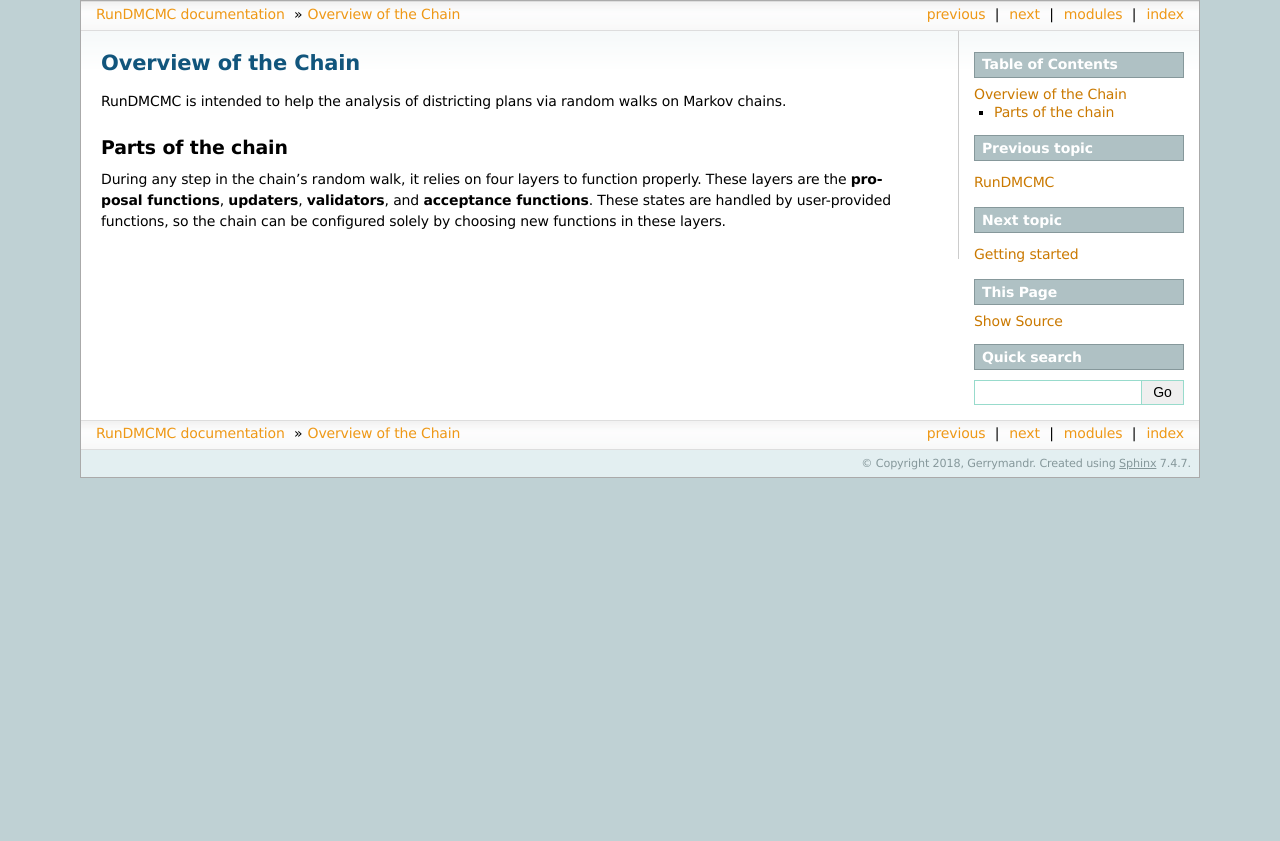
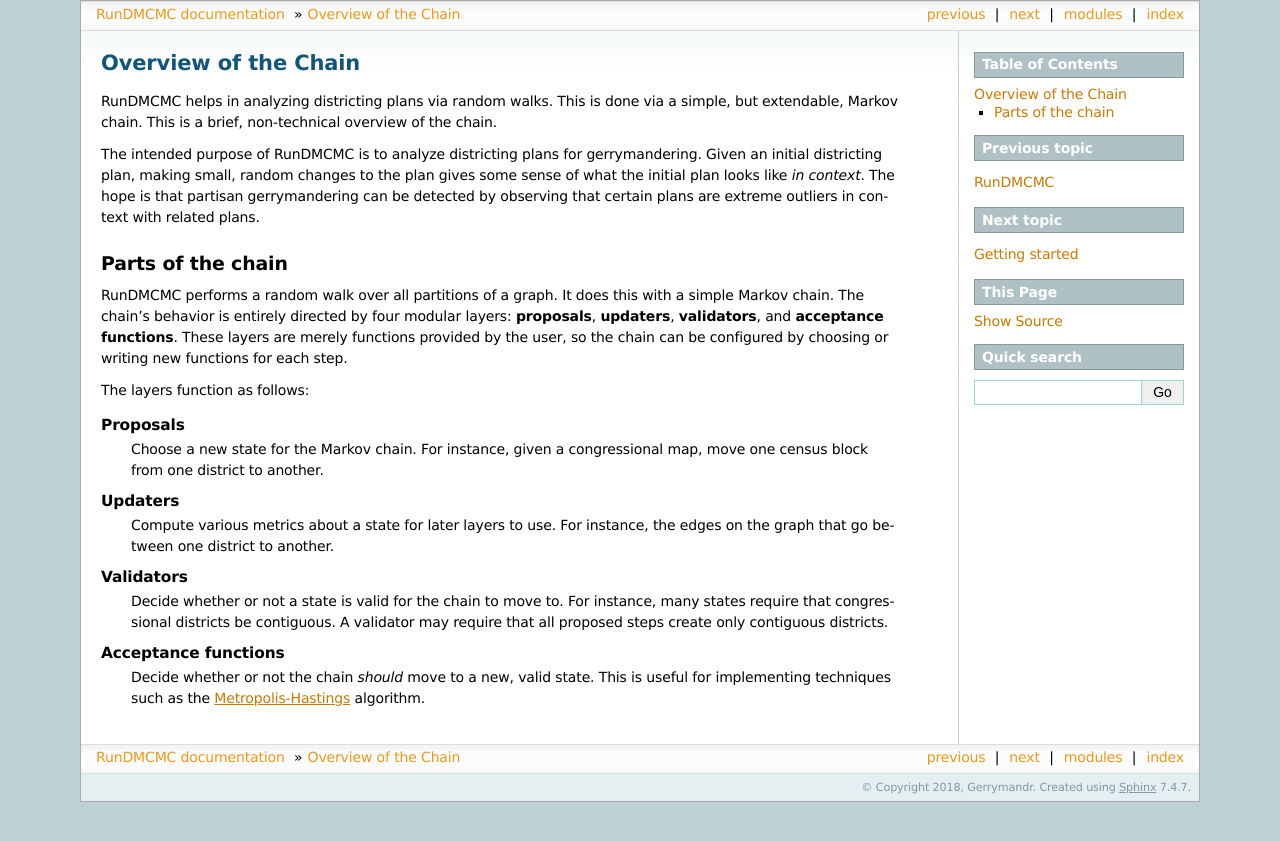
Before and after one commit to mggg/GerryChain, a Sphinx documentation site: the page built from docs/user/intro.rst, in a window 1280 px wide. Shown: the top 841 px of the page. Built offline with Sphinx 7.4.7, drawn with Linux system fonts in a browser that asks for light colours; pages that are not in the unit, such as notebooks, are missing from menus.

Commit message:
Flesh out user introduction

```diff
--- a/docs/user/intro.rst
+++ b/docs/user/intro.rst
@@ -3,15 +3,49 @@
 Overview of the Chain
 =====================
 
-RunDMCMC is intended to help the analysis of districting plans via random walks
-on Markov chains.
+RunDMCMC helps in analyzing districting plans via random walks. This is done
+via a simple, but extendable, Markov chain. This is a brief, non-technical
+overview of the chain.
+
+The intended purpose of RunDMCMC is to analyze districting plans for
+gerrymandering. Given an initial districting plan, making small, random changes
+to the plan gives some sense of what the initial plan looks like *in context*.
+The hope is that partisan gerrymandering can be detected by observing that
+certain plans are extreme outliers in context with related plans.
 
 
 Parts of the chain
 ------------------
 
-During any step in the chain's random walk, it relies on four layers to
-function properly. These layers are the **proposal functions**, **updaters**,
-**validators**, and **acceptance functions**. These states are handled by
-user-provided functions, so the chain can be configured solely by choosing new
-functions in these layers.
+RunDMCMC performs a random walk over all partitions of a graph.  It does this
+with a simple Markov chain. The chain's behavior is entirely directed by four
+modular layers: **proposals**, **updaters**, **validators**, and **acceptance
+functions**. These layers are merely functions provided by the user, so the
+chain can be configured by choosing or writing new functions for each step.
+
+The layers function as follows:
+
+.. glossary::
+
+    Proposals
+        Choose a new state for the Markov chain. For instance, given a
+        congressional map, move one census block from one district to another.
+
+    Updaters
+        Compute various metrics about a state for later layers to use. For
+        instance, the edges on the graph that go between one district to
+        another.
+
+    Validators
+        Decide whether or not a state is valid for the chain to move to. For
+        instance, many states require that congressional districts be
+        contiguous. A validator may require that all proposed steps create only
+        contiguous districts.
+
+    Acceptance functions
+        Decide whether or not the chain *should* move to a new, valid state.
+        This is useful for implementing techniques such as the
+        `Metropolis-Hastings`_ algorithm.
+
+
+.. _`Metropolis-Hastings`: <https://en.wikipedia.org/wiki/Metropolis%E2%80%93Hastings_algorithm>`
```
